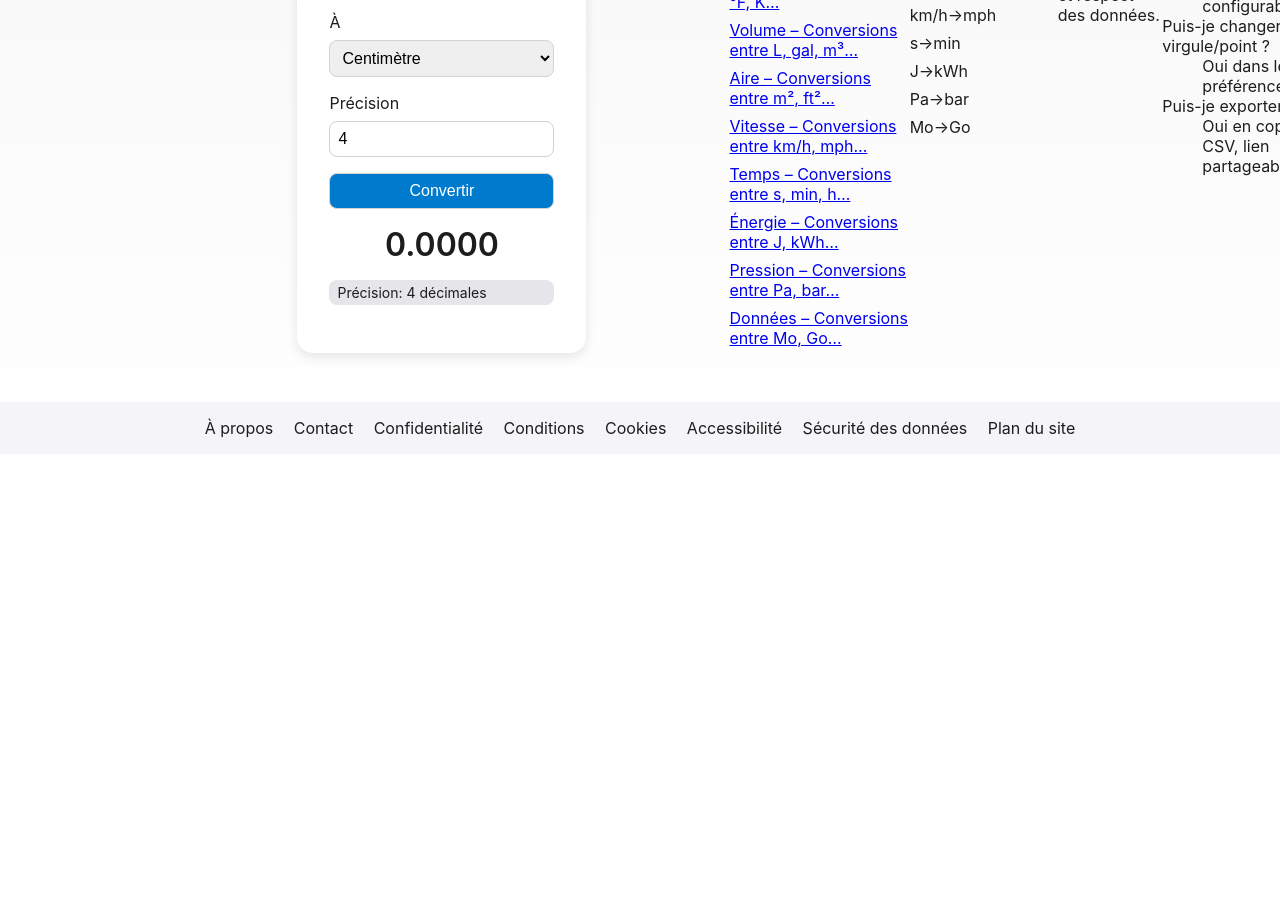
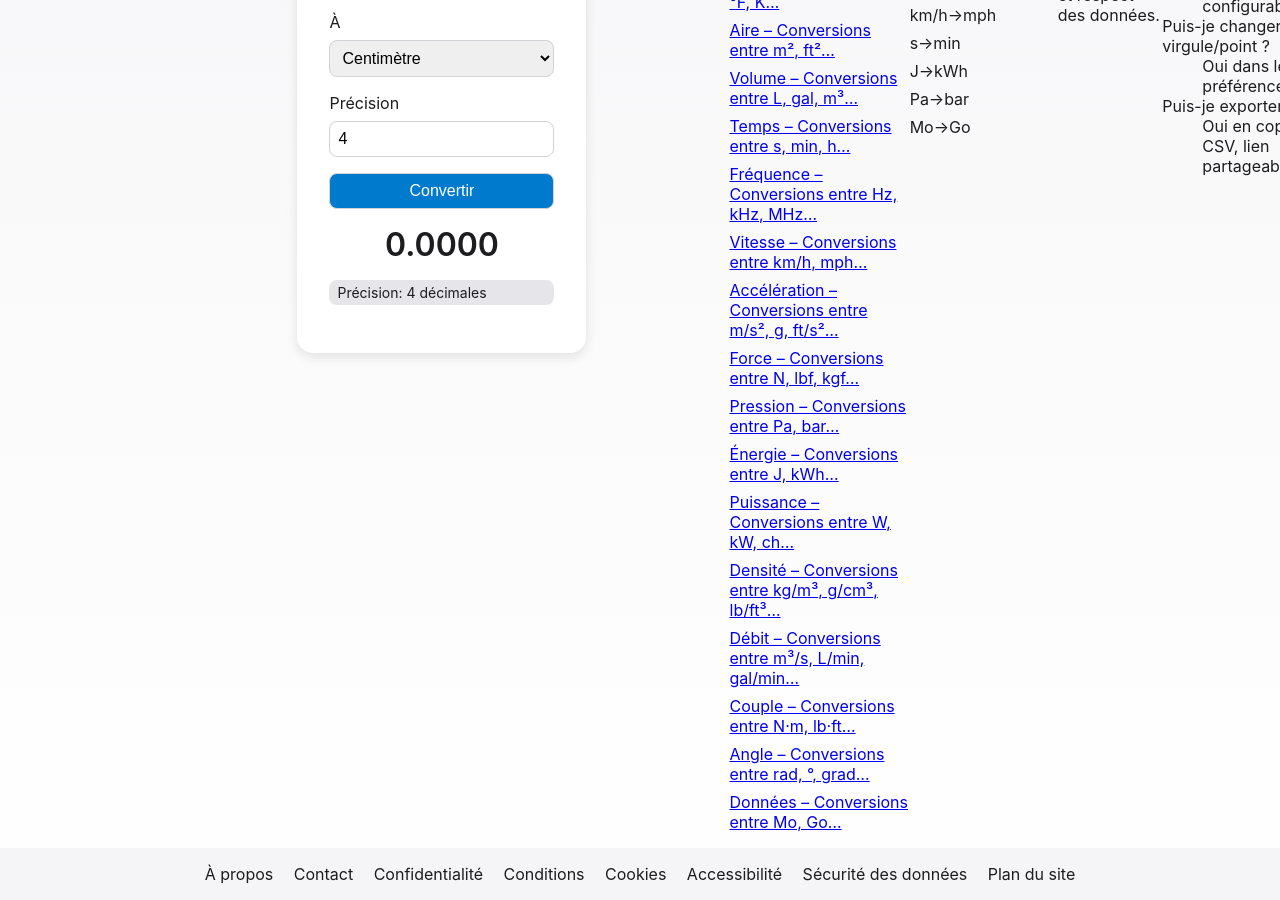
Before and after one commit to tokojimo/site, a plain HTML site: page index.html in a window 1280 px wide. Shown: the part 346-1246 px from the top of the page. Before the commit the page ends 800 px from the top, so only its background shows below. Drawn offline with Linux system fonts and the light colour scheme.

Commit message:
feat: add missing converter categories

```diff
--- a/index.html
+++ b/index.html
@@ -76,12 +76,20 @@
                 <li><a href="convertisseurs/index.html?cat=length">Longueur – Conversions entre m, ft, km, mi, cm, in…</a></li>
                 <li><a href="convertisseurs/index.html?cat=weight">Masse – Conversions entre kg, lb, g, oz…</a></li>
                 <li><a href="convertisseurs/index.html?cat=temperature">Température – Conversions entre °C, °F, K…</a></li>
+                <li><a href="convertisseurs/index.html?cat=area">Aire – Conversions entre m², ft²…</a></li>
                 <li><a href="convertisseurs/index.html?cat=volume">Volume – Conversions entre L, gal, m³…</a></li>
-                <li><a href="convertisseurs/index.html?cat=area">Aire – Conversions entre m², ft²…</a></li>
+                <li><a href="convertisseurs/index.html?cat=time">Temps – Conversions entre s, min, h…</a></li>
+                <li><a href="convertisseurs/index.html?cat=frequency">Fréquence – Conversions entre Hz, kHz, MHz…</a></li>
                 <li><a href="convertisseurs/index.html?cat=speed">Vitesse – Conversions entre km/h, mph…</a></li>
-                <li><a href="convertisseurs/index.html?cat=time">Temps – Conversions entre s, min, h…</a></li>
+                <li><a href="convertisseurs/index.html?cat=acceleration">Accélération – Conversions entre m/s², g, ft/s²…</a></li>
+                <li><a href="convertisseurs/index.html?cat=force">Force – Conversions entre N, lbf, kgf…</a></li>
+                <li><a href="convertisseurs/index.html?cat=pressure">Pression – Conversions entre Pa, bar…</a></li>
                 <li><a href="convertisseurs/index.html?cat=energy">Énergie – Conversions entre J, kWh…</a></li>
-                <li><a href="convertisseurs/index.html?cat=pressure">Pression – Conversions entre Pa, bar…</a></li>
+                <li><a href="convertisseurs/index.html?cat=power">Puissance – Conversions entre W, kW, ch…</a></li>
+                <li><a href="convertisseurs/index.html?cat=density">Densité – Conversions entre kg/m³, g/cm³, lb/ft³…</a></li>
+                <li><a href="convertisseurs/index.html?cat=flow">Débit – Conversions entre m³/s, L/min, gal/min…</a></li>
+                <li><a href="convertisseurs/index.html?cat=torque">Couple – Conversions entre N·m, lb·ft…</a></li>
+                <li><a href="convertisseurs/index.html?cat=angle">Angle – Conversions entre rad, °, grad…</a></li>
                 <li><a href="convertisseurs/index.html?cat=data">Données – Conversions entre Mo, Go…</a></li>
             </ul>
         </section>
```
